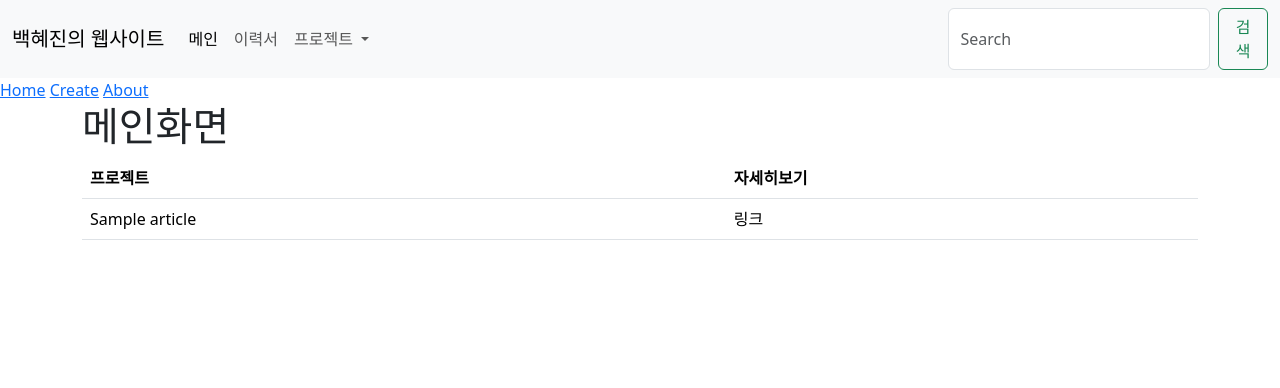
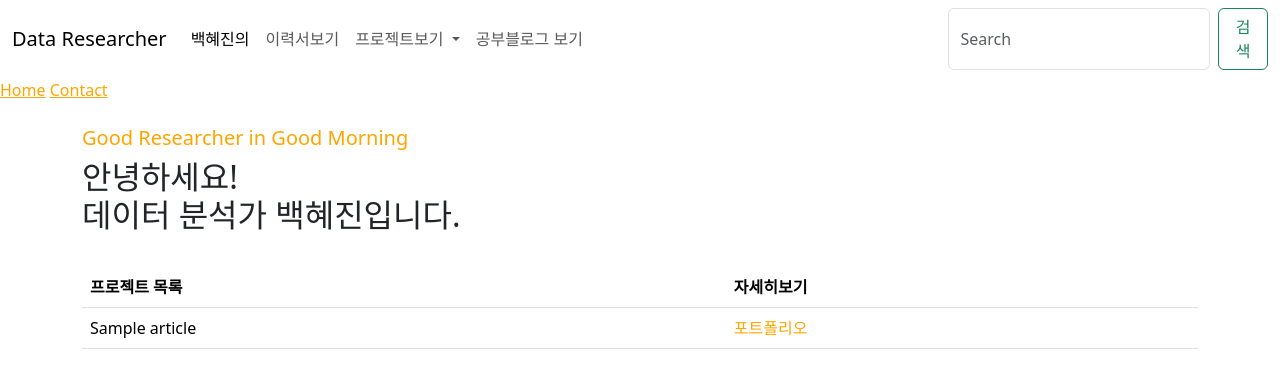
Before and after one commit to hyejinbeck/greenboard, a Django app: page /articles/ in a window 1280 px wide. Shown: the top 388 px of the page. Run offline with Django 4.2, Linux system fonts and the light colour scheme; tables that the repository leaves empty hold one stand-in row (values such as "Sample post").

Commit message:
ead(all)완료 및 글자색변경,역순 정렬

```diff
--- a/articles/templates/index.html
+++ b/articles/templates/index.html
@@ -1,12 +1,15 @@
 {% extends 'base.html'%}
 
 {% block content %}
-    <h1>메인화면</h1>
+<br>
+        <h5 style="color: orange">Good Researcher in Good Morning </h5>
+        <h2>안녕하세요! <br>데이터 분석가 백혜진입니다. </h2>
+        <br>
 
     <table class="table">
         <thead>
             <tr>
-            <th>프로젝트</th>
+            <th>프로젝트 목록</th>
             <th>자세히보기</th>
             </tr>
         </thead>
@@ -15,7 +18,7 @@
             {% for article in articles %}
                 <tr>
                     <td>{{article.title}}</td>
-                    <td>링크</td>
+                    <td style="color: orange"> 포트폴리오</td>
                 </tr>
             {% endfor %}
         </tbody>
--- a/articles/urls.py
+++ b/articles/urls.py
@@ -8,6 +8,5 @@ urlpatterns = [
     path('',views.index, name='index'),
     # 기본 articles/   => index라고 부르겠다.
     # 기본 index.html 페이지는 views.py의 detail함수를 사용해서 보여진다.
-    path('create/', views.create, name='create'), # 추가
-    path('about/', views.about, name='about'), # 추가
+    path('contact/', views.contact, name='contact'), # 추가
 ]
--- a/articles/views.py
+++ b/articles/views.py
@@ -6,7 +6,7 @@ from .models import Article
 
 # Create your views here.
 def index(request):
-    articles = Article.objects.all()
+    articles = Article.objects.all().order_by('-id') #최신글먼저로 역순정렬 order_by('-id')
     # 가져오는 Aarticle의 모든것을 articles변수화
 
     context = {        # 보여지는 내용은
@@ -16,8 +16,5 @@ def index(request):
     return render(request, 'index.html', context)
             # 요청값은, index.html로 보여지며, 안에 내용이 들어있다.
 
-def create(request):
+def contact(request):
     pass
-
-def about(request):
-    pass
--- a/templates/base.html
+++ b/templates/base.html
@@ -7,23 +7,23 @@
     <link href="https://cdn.jsdelivr.net/npm/bootstrap@5.3.1/dist/css/bootstrap.min.css" rel="stylesheet" integrity="sha384-4bw+/aepP/YC94hEpVNVgiZdgIC5+VKNBQNGCHeKRQN+PtmoHDEXuppvnDJzQIu9" crossorigin="anonymous">
 </head>
 <body>
-    <nav class="navbar navbar-expand-lg bg-body-tertiary">
+    <nav class="navbar navbar-expand-lg bg-body-warning">
         <div class="container-fluid">
-          <a class="navbar-brand" href="#">백혜진의 웹사이트</a>
+          <a class="navbar-brand" href="#">Data Researcher</a>
           <button class="navbar-toggler" type="button" data-bs-toggle="collapse" data-bs-target="#navbarSupportedContent" aria-controls="navbarSupportedContent" aria-expanded="false" aria-label="Toggle navigation">
             <span class="navbar-toggler-icon"></span>
           </button>
           <div class="collapse navbar-collapse" id="navbarSupportedContent">
             <ul class="navbar-nav me-auto mb-2 mb-lg-0">
               <li class="nav-item">
-                <a class="nav-link active" aria-current="page" href="#">메인</a>
+                <a class="nav-link active" aria-current="page" href="#"> 백혜진의 </a>
               </li>
               <li class="nav-item">
-                <a class="nav-link" href="#">이력서</a>
+                <a class="nav-link" href="#">이력서보기</a>
               </li>
               <li class="nav-item dropdown">
                 <a class="nav-link dropdown-toggle" href="#" role="button" data-bs-toggle="dropdown" aria-expanded="false">
-                  프로젝트
+                  프로젝트보기
                 </a>
                 <ul class="dropdown-menu">
                   <li><a class="dropdown-item" href="#">미니프로젝트</a></li>
@@ -31,6 +31,9 @@
                   <li><hr class="dropdown-divider"></li>
                   <li><a class="dropdown-item" href="#">무엇이든 물어보세요</a></li>
                 </ul>
+                <li class="nav-item">
+                  <a class="nav-link" href="#">공부블로그 보기</a>
+                </li>
               </li>
             </ul>
             <form class="d-flex" role="search">
@@ -40,11 +43,9 @@
           </div>
         </div>
       </nav>
-
       <!--NavBar바로 아래 index,create,about 클릭링크-->
-      <a href="{% url 'articles:index' %}">Home</a>
-      <a href="{% url 'articles:create' %}">Create</a>
-      <a href="{% url 'articles:about' %}">About</a>
+      <a href="{% url 'articles:index' %}" style="color: orange">Home</a>
+      <a href="{% url 'articles:contact' %}" style="color: orange">Contact</a>
 
     <div class="container">
       {% block content %}
```
